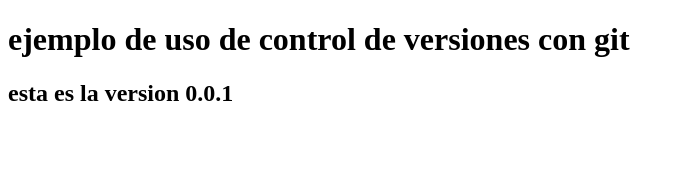
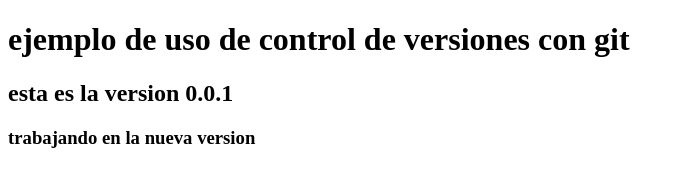
Before and after one commit to Nandhobj/talento-tech-lab6, a plain HTML site: page index.html in a window 1280 px wide. Shown: the whole page, without its empty margins (0-685 px from the left). Drawn offline with Linux system fonts and the light colour scheme.

Commit message:
nueva version desarrollada -inluye tirulo h3

```diff
--- a/index.html
+++ b/index.html
@@ -7,5 +7,6 @@
     <body>
         <h1> ejemplo de uso de control de versiones con git</h1>
         <h2>esta es la version 0.0.1</h2>
+        <h3>trabajando en la nueva version</h3>
     </body>
 </html>
```
